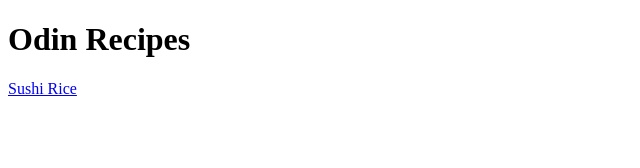
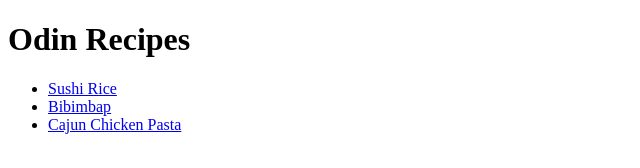
Before and after one commit to FormalTanookiSuit/odin-recipes, a plain HTML site: page index.html in a window 1280 px wide. Shown: the whole page, without its empty margins (0-640 px from the left). Drawn offline with Linux system fonts and the light colour scheme.

Commit message:
Added 2 new pages for recipes

```diff
--- a/index.html
+++ b/index.html
@@ -6,6 +6,10 @@
     </head>
     <body>
         <h1>Odin Recipes</h1>
-        <a href="../odin-recipes/recipes/sushirice.html">Sushi Rice</a>
+        <ul>
+        <li><a href="../odin-recipes/recipes/sushirice.html">Sushi Rice</a></li>
+        <li><a href="../odin-recipes/recipes/bibimbap.html">Bibimbap</a></li>
+        <li><a href="../odin-recipes/recipes/cajunpasta.html">Cajun Chicken Pasta</a></li>
+        </ul>
     </body>
 </html>
```
